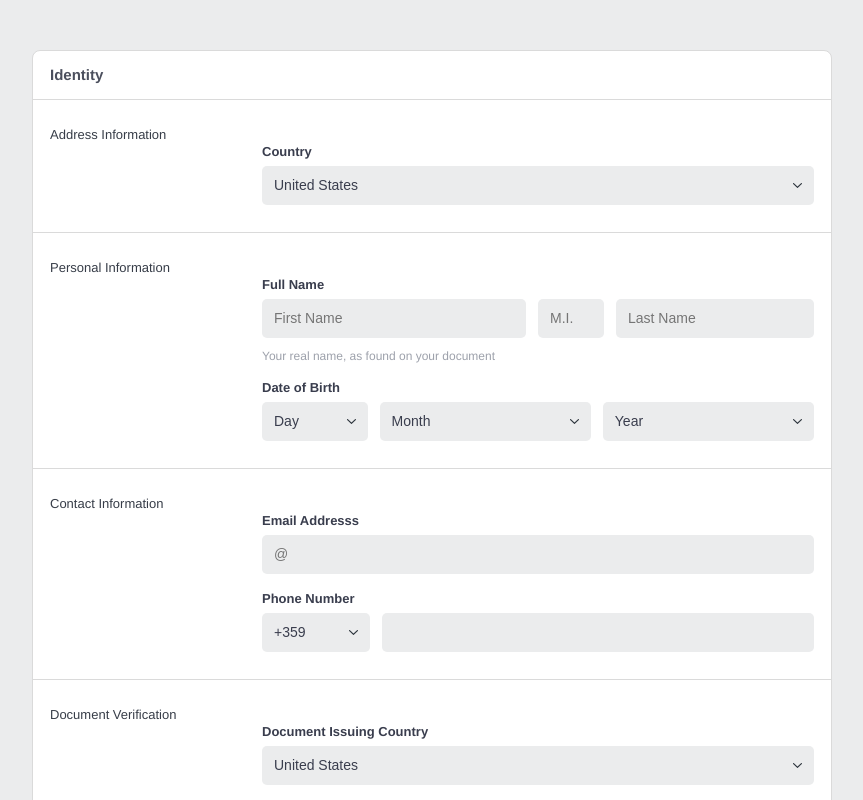
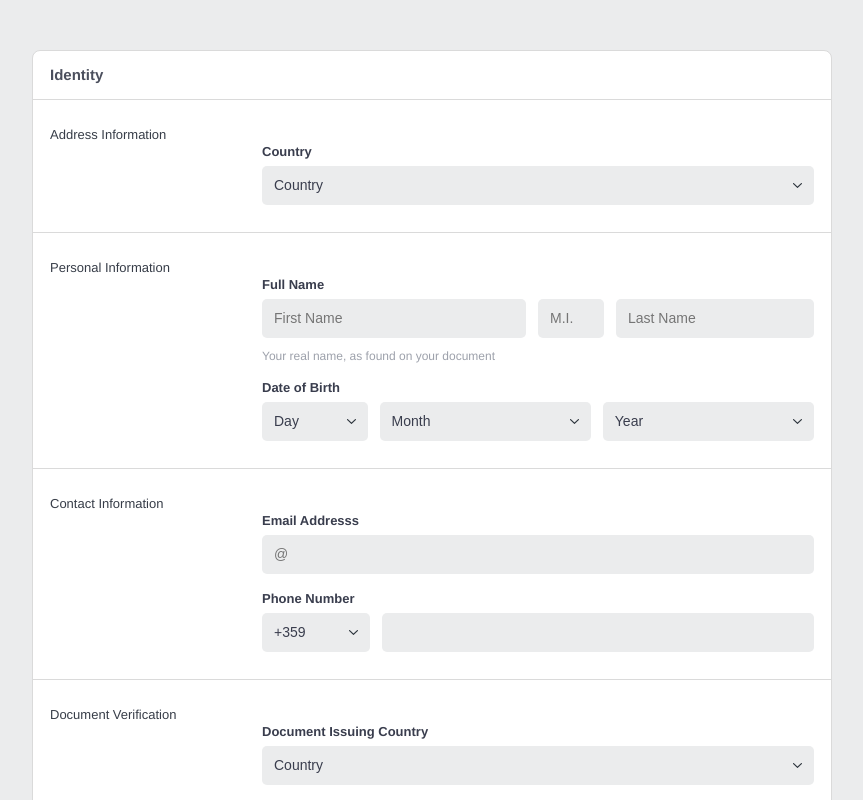
Before and after one commit to worbli/kycTest, a React (Create React App) app: page / in a window 1280 px wide. Shown: the whole page, without its empty margins (208-1071 px from the left). Built offline with nearby package versions, Linux system fonts and the light colour scheme.

Commit message:
fix country

```diff
--- a/src/app.tsx
+++ b/src/app.tsx
@@ -51,7 +51,7 @@ const App: React.FC = () => {
         'Content-Type': 'application/json'
       },
       body: JSON.stringify({
-        bco: country,
+        bco: state.country,
         bfn: state.firstName,
         bmn: state.middleInitial,
         bln: state.lastName,
@@ -77,6 +77,8 @@ const App: React.FC = () => {
         <div>
           <label>Country</label>
           <select value={state.country} name="country" onChange={formValue} ref={country}>
+            <option value="">Country</option>
+            <option value="">---</option>
             <option value="US">United States</option>
             <option value="AF">Afghanistan</option>
             <option value="AX">Åland Islands</option>
@@ -535,6 +537,8 @@ const App: React.FC = () => {
         <div>
           <label>Document Issuing Country</label>
           <select value={state.documentCountry} name="documentCountry" onChange={formValue} ref={documentCountry}>
+          <option value="">Country</option>
+          <option value="">---</option>
           <option value="US">United States</option>
           <option value="AF">Afghanistan</option>
           <option value="AX">Åland Islands</option>
```
